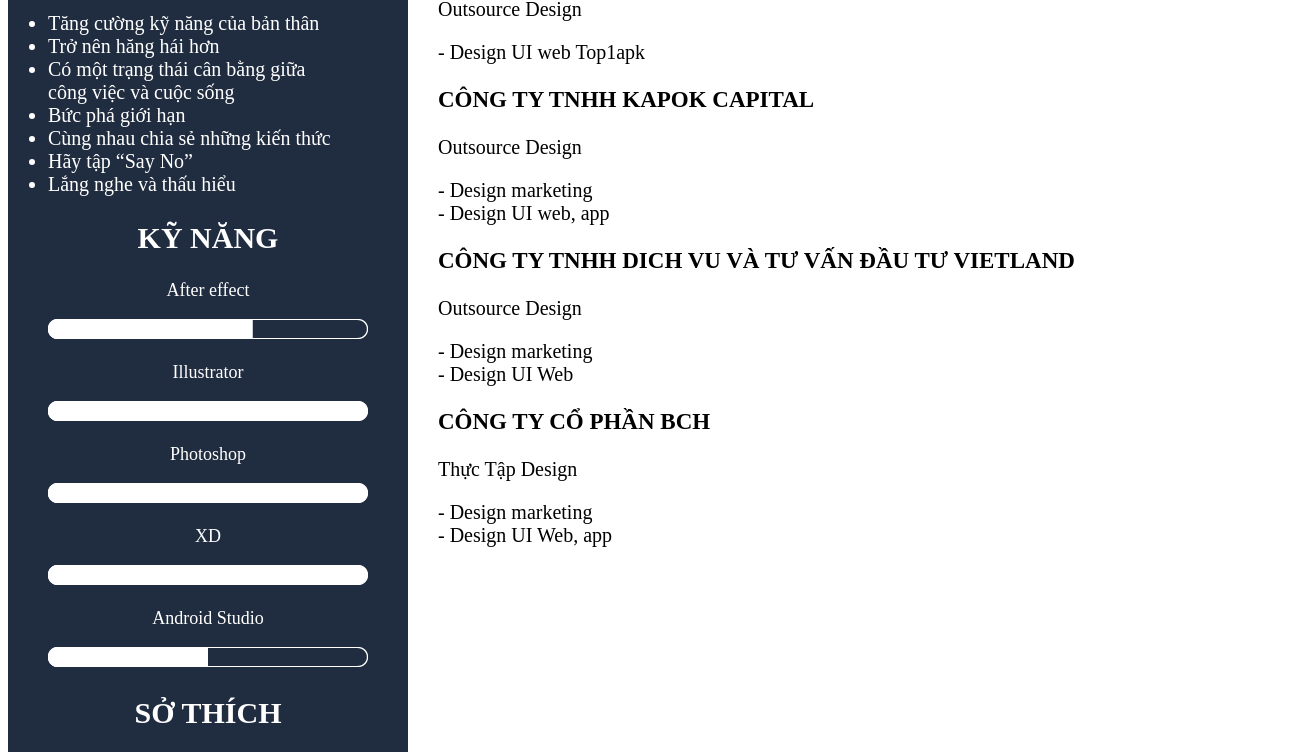
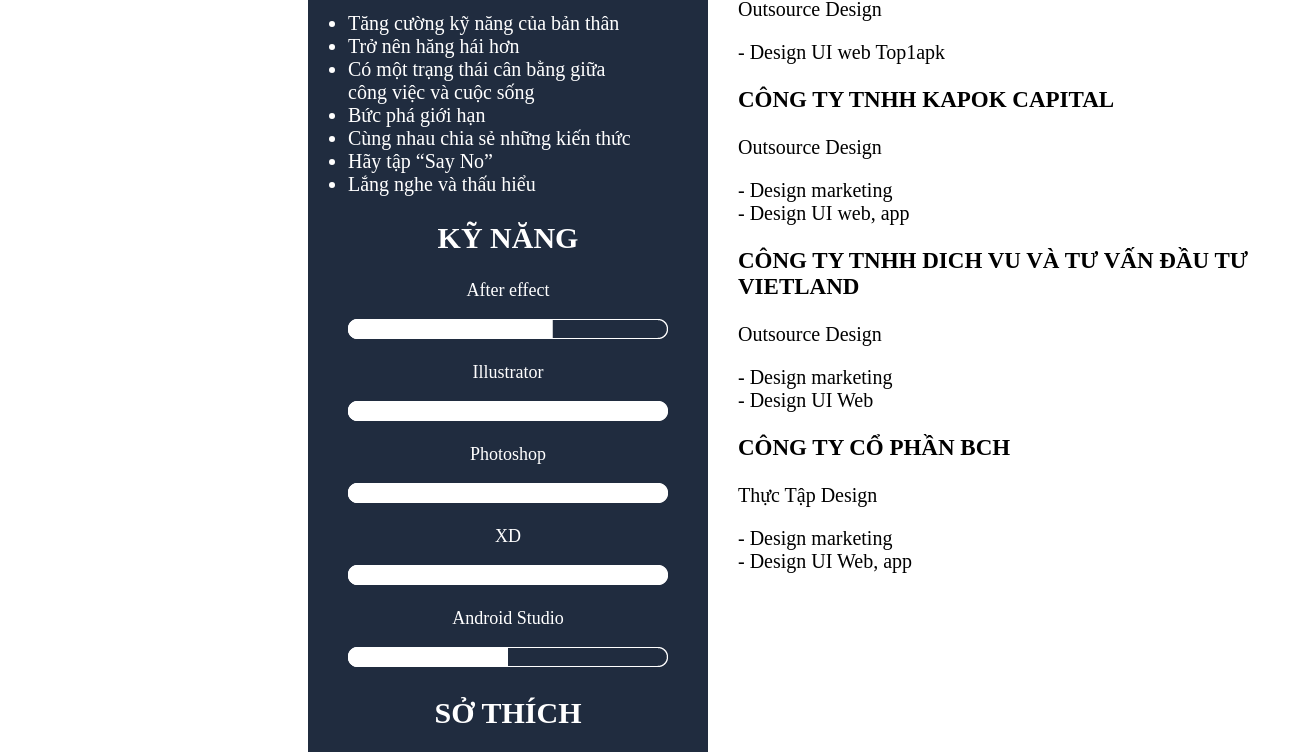
Before and after one commit to HarryNguyen99/Moduel-1-codegym-, a plain HTML site: page Tao trang CV ca nhan/index.html in a window 1280 px wide. Shown: the part 662-1414 px from the top of the page, 1308 px wide, since content can reach past the window. Drawn offline with Linux system fonts and the light colour scheme.

Commit message:
no message

```diff
--- a/Tao trang CV ca nhan/index.css
+++ b/Tao trang CV ca nhan/index.css
@@ -1,3 +1,7 @@
+.tong {
+    width: 1000px;
+    padding-left: 300px;
+}
 .avatar {
     background-color: #00061d;
     width: 400px;
@@ -15,7 +19,6 @@
 .name {
     width: 400px;
     height: 30px;
-
 }
 
 .infor {
--- a/Tao trang CV ca nhan/index.html
+++ b/Tao trang CV ca nhan/index.html
@@ -6,7 +6,7 @@
     <title>Nguyễn Phú Quí</title>
 </head>
 <body>
-<div>
+<div class="tong">
     <div class="thongtin">
         <div class="avatar">
             <div>
@@ -89,7 +89,7 @@
             </ul>
         </div>
     </div>
-    <div>
+    <div class="chitiet">
         <div class="hocvan">
             <img src="img/ic_hocvan.png" class="ic_hocvan" style="float: left" width="80px" height="80px">
             <h1 class="h1hocvan"> HỌC VẤN </h1>
@@ -138,6 +138,5 @@
         </div>
     </div>
 </div>
-
 </body>
 </html>
```
